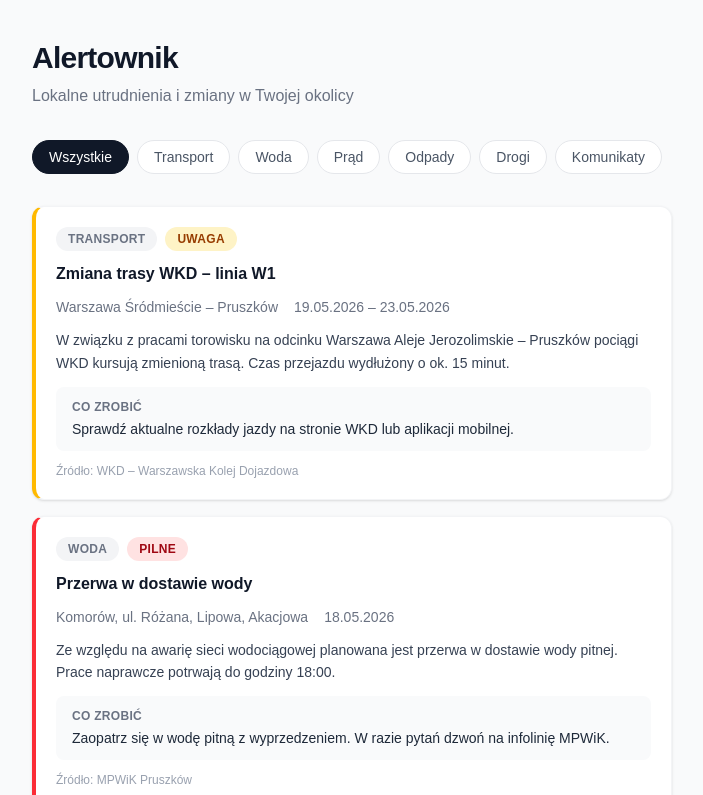
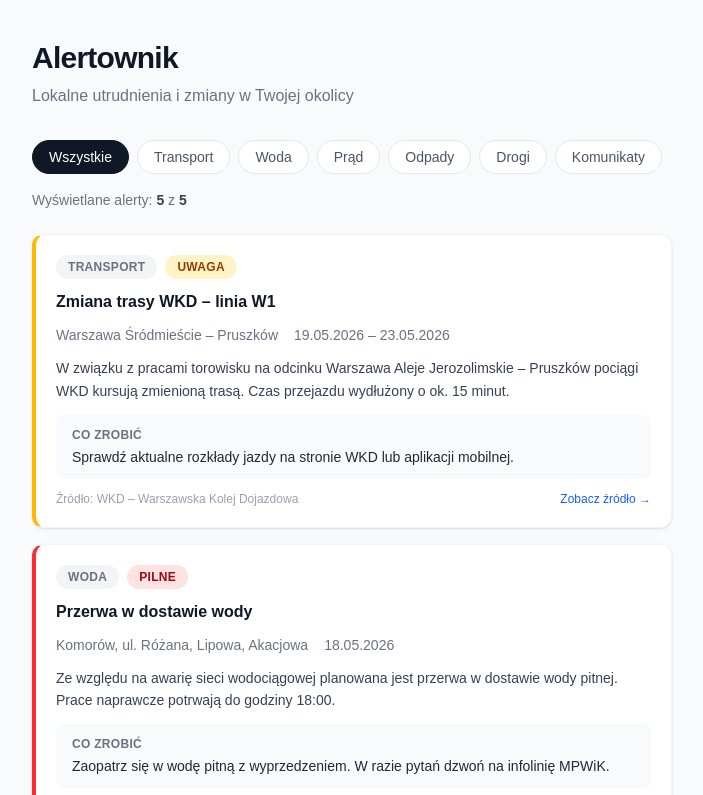
Before and after one commit to ad0wski/alertownik-mvp, a Next.js app: page / in a window 1280 px wide. Shown: the top 795 px of the page, without its empty margins (288-991 px from the left). Built offline with nearby package versions, Linux system fonts and the light colour scheme.

Commit message:
Add working category filters

```diff
--- a/src/app/page.tsx
+++ b/src/app/page.tsx
@@ -1,22 +1,9 @@
-import { AlertCard } from "@/components/AlertCard";
-import { sampleAlerts } from "@/data/sampleAlerts";
-import { AlertCategory } from "@/types/alert";
-
-const categoryFilters: { label: string; value: AlertCategory | "all" }[] = [
-  { label: "Wszystkie", value: "all" },
-  { label: "Transport", value: "transport" },
-  { label: "Woda", value: "water" },
-  { label: "Prąd", value: "power" },
-  { label: "Odpady", value: "waste" },
-  { label: "Drogi", value: "roads" },
-  { label: "Komunikaty", value: "municipal" },
-];
+import { AlertList } from "@/components/AlertList";
 
 export default function Home() {
   return (
     <main className="min-h-screen bg-gray-50">
       <div className="max-w-2xl mx-auto px-4 py-10">
-        {/* Header */}
         <header className="mb-8">
           <h1 className="text-3xl font-bold text-gray-900 tracking-tight">
             Alertownik
@@ -26,28 +13,7 @@ export default function Home() {
           </p>
         </header>
 
-        {/* Category filters (visual only) */}
-        <div className="flex flex-wrap gap-2 mb-8">
-          {categoryFilters.map((filter) => (
-            <button
-              key={filter.value}
-              className={`px-4 py-1.5 rounded-full text-sm font-medium border transition-colors ${
-                filter.value === "all"
-                  ? "bg-gray-900 text-white border-gray-900"
-                  : "bg-white text-gray-600 border-gray-200 hover:border-gray-400"
-              }`}
-            >
-              {filter.label}
-            </button>
-          ))}
-        </div>
-
-        {/* Alert list */}
-        <section className="flex flex-col gap-4">
-          {sampleAlerts.map((alert) => (
-            <AlertCard key={alert.id} alert={alert} />
-          ))}
-        </section>
+        <AlertList />
       </div>
     </main>
   );
--- a/src/components/AlertCard.tsx
+++ b/src/components/AlertCard.tsx
@@ -82,7 +82,17 @@ export function AlertCard({ alert }: { alert: Alert }) {
       </div>
 
       {/* Source */}
-      <p className="text-xs text-gray-400">Źródło: {alert.source}</p>
+      <div className="flex items-center justify-between">
+        <p className="text-xs text-gray-400">Źródło: {alert.source}</p>
+        <a
+          href={alert.sourceUrl ?? "#"}
+          target="_blank"
+          rel="noopener noreferrer"
+          className="text-xs font-medium text-blue-600 hover:text-blue-800 hover:underline"
+        >
+          Zobacz źródło →
+        </a>
+      </div>
     </article>
   );
 }
--- /dev/null
+++ b/src/components/AlertList.tsx
@@ -0,0 +1,69 @@
+"use client";
+
+import { useState } from "react";
+import { AlertCard } from "@/components/AlertCard";
+import { sampleAlerts } from "@/data/sampleAlerts";
+import { AlertCategory } from "@/types/alert";
+
+type FilterValue = AlertCategory | "all";
+
+const categoryFilters: { label: string; value: FilterValue }[] = [
+  { label: "Wszystkie", value: "all" },
+  { label: "Transport", value: "transport" },
+  { label: "Woda", value: "water" },
+  { label: "Prąd", value: "power" },
+  { label: "Odpady", value: "waste" },
+  { label: "Drogi", value: "roads" },
+  { label: "Komunikaty", value: "municipal" },
+];
+
+export function AlertList() {
+  const [selected, setSelected] = useState<FilterValue>("all");
+
+  const filtered =
+    selected === "all"
+      ? sampleAlerts
+      : sampleAlerts.filter((a) => a.category === selected);
+
+  return (
+    <>
+      {/* Category filters */}
+      <div className="flex flex-wrap gap-2 mb-4">
+        {categoryFilters.map((filter) => {
+          const isActive = filter.value === selected;
+          return (
+            <button
+              key={filter.value}
+              onClick={() => setSelected(filter.value)}
+              className={`px-4 py-1.5 rounded-full text-sm font-medium border transition-colors ${
+                isActive
+                  ? "bg-gray-900 text-white border-gray-900"
+                  : "bg-white text-gray-600 border-gray-200 hover:border-gray-400 hover:text-gray-900"
+              }`}
+            >
+              {filter.label}
+            </button>
+          );
+        })}
+      </div>
+
+      {/* Counter */}
+      <p className="text-sm text-gray-500 mb-6">
+        Wyświetlane alerty:{" "}
+        <span className="font-semibold text-gray-700">{filtered.length}</span> z{" "}
+        <span className="font-semibold text-gray-700">{sampleAlerts.length}</span>
+      </p>
+
+      {/* Alert cards */}
+      <section className="flex flex-col gap-4">
+        {filtered.length === 0 ? (
+          <p className="text-sm text-gray-400 text-center py-10">
+            Brak alertów w tej kategorii.
+          </p>
+        ) : (
+          filtered.map((alert) => <AlertCard key={alert.id} alert={alert} />)
+        )}
+      </section>
+    </>
+  );
+}
--- a/src/data/sampleAlerts.ts
+++ b/src/data/sampleAlerts.ts
@@ -14,6 +14,7 @@ export const sampleAlerts: Alert[] = [
     action:
       "Sprawdź aktualne rozkłady jazdy na stronie WKD lub aplikacji mobilnej.",
     source: "WKD – Warszawska Kolej Dojazdowa",
+    sourceUrl: "#",
   },
   {
     id: "2",
@@ -28,6 +29,7 @@ export const sampleAlerts: Alert[] = [
     action:
       "Zaopatrz się w wodę pitną z wyprzedzeniem. W razie pytań dzwoń na infolinię MPWiK.",
     source: "MPWiK Pruszków",
+    sourceUrl: "#",
   },
   {
     id: "3",
@@ -42,6 +44,7 @@ export const sampleAlerts: Alert[] = [
     action:
       "Zabezpiecz urządzenia wrażliwe na brak zasilania. Upewnij się, że naładujesz telefon wcześniej.",
     source: "Energa Operator SA",
+    sourceUrl: "#",
   },
   {
     id: "4",
@@ -55,6 +58,7 @@ export const sampleAlerts: Alert[] = [
     action:
       "Wystaw pojemniki w czwartek 22 maja zamiast w środę. Harmonogram dostępny na stronie gminy.",
     source: "Urząd Gminy Michałowice",
+    sourceUrl: "#",
   },
   {
     id: "5",
@@ -69,5 +73,6 @@ export const sampleAlerts: Alert[] = [
     action:
       "Uwzględnij możliwe opóźnienia w podróży. Rozważ użycie alternatywnej trasy przez ul. Parkową.",
     source: "Zarząd Dróg Powiatu Pruszkowskiego",
+    sourceUrl: "#",
   },
 ];
--- a/src/types/alert.ts
+++ b/src/types/alert.ts
@@ -19,4 +19,5 @@ export interface Alert {
   summary: string;
   action: string;
   source: string;
+  sourceUrl?: string;
 }
```
